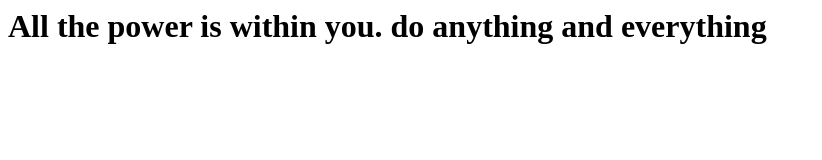
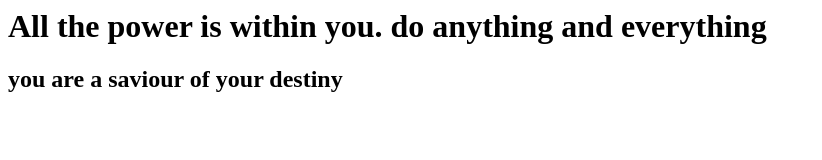
Before and after one commit to chiragparihar/firstGitRepo, a plain HTML site: page index.html in a window 1280 px wide. Shown: the whole page, without its empty margins (0-822 px from the left). Drawn offline with Linux system fonts and the light colour scheme.

Commit message:
added 2nd quote

```diff
--- a/index.html
+++ b/index.html
@@ -1,5 +1,6 @@
 <html>
 <body>
 <h1>All the power is within you. do anything and everything</h1>
+<h2>you are a saviour of your destiny</h2>
 </body>
 </html>
```
